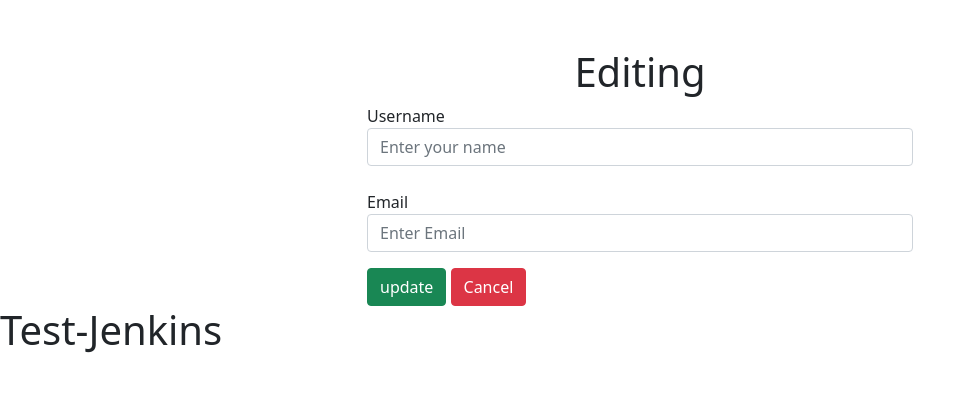
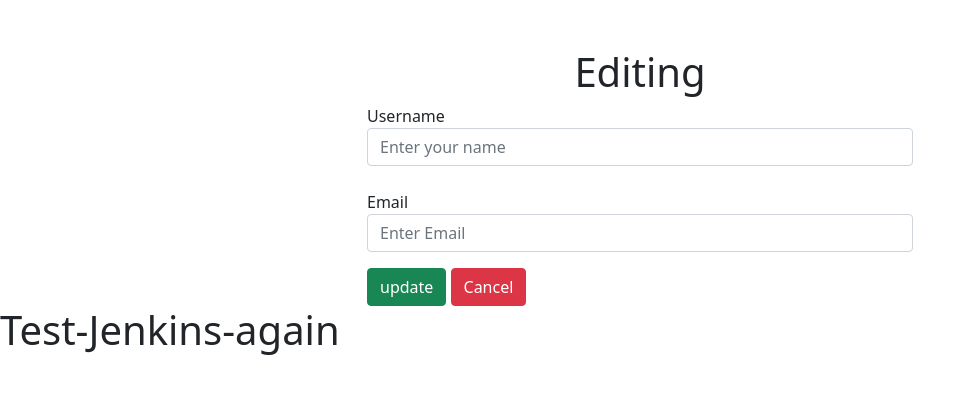
Before and after one commit to csvn1975/javasctip_axios, a plain HTML site: page edit.html in a window 1280 px wide. Shown: the whole page, without its empty margins (0-976 px from the left). Drawn offline with nearby package versions, Linux system fonts and the light colour scheme; no server answers.

Commit message:
Update edit.html
Test

```diff
--- a/edit.html
+++ b/edit.html
@@ -62,7 +62,7 @@
       </div>
     </div>
 
-    <h1>Test-Jenkins</h1>
+    <h1>Test-Jenkins-again</h1>
 
     <script src="https://unpkg.com/axios/dist/axios.min.js"></script>
     <script src="./assert/js/script.js"></script>
```
